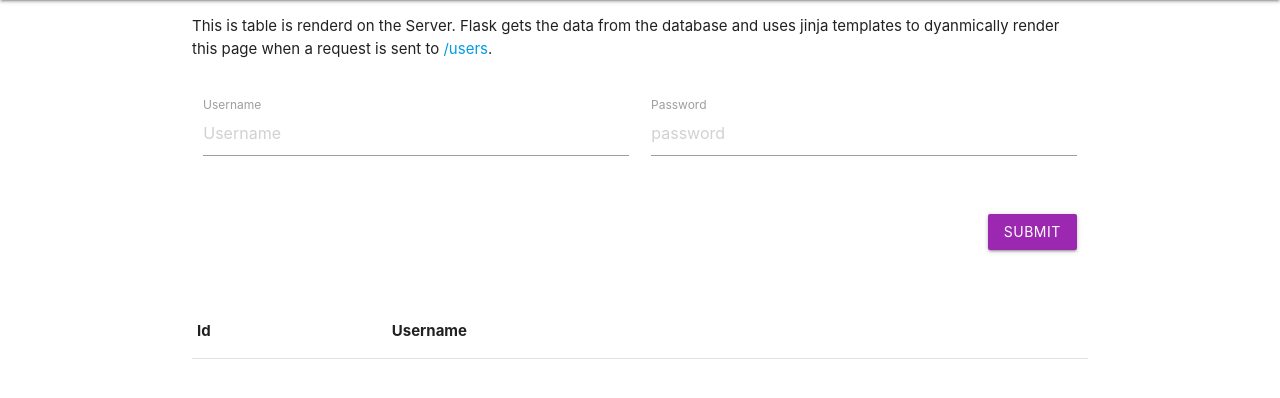
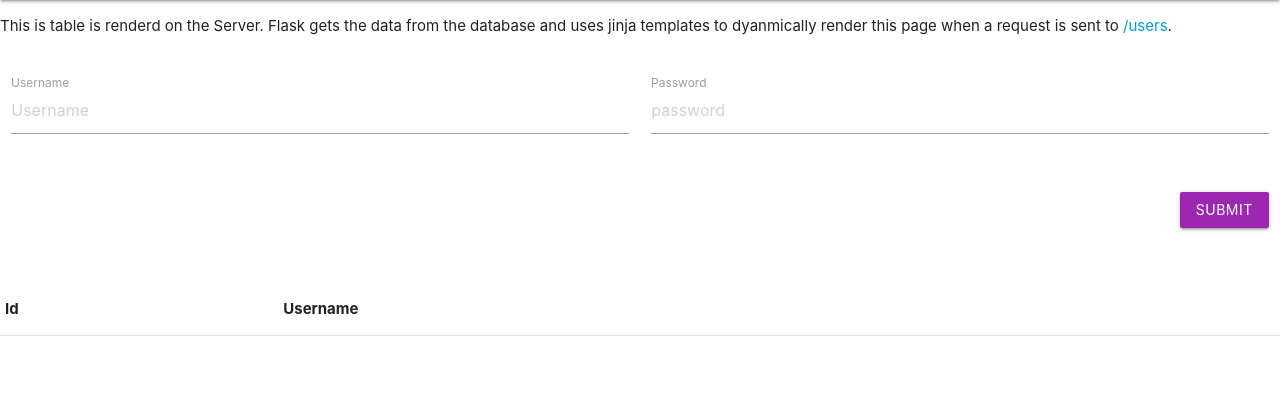
Before and after one commit to aamiryatali/UWI-Map, a Flask app: page /users in a window 1280 px wide. Shown: the part 64-462 px from the top of the page. Run offline with Flask 3, Linux system fonts and the light colour scheme; lists and menus that the app fills with data are empty.

Commit message:
somehow everything broke, i just copy pasted an old image back here

```diff
--- a/App/templates/layout.html
+++ b/App/templates/layout.html
@@ -54,11 +54,19 @@
           }
 
           #map {
-            height: 600px;
+            left:25vw;
+            height: 100vh;
+            width: 100vw;
+          }
+
+          p{
+            left: 80vw;
+            bottom: 50vh;
+            z-index: 1000;
           }
       </style>
 
-    <div class="container" id="content">{% block content %}{% endblock %}</div>
+    <div id="content">{% block content %}{% endblock %}</div>
 
     <script src="https://cdnjs.cloudflare.com/ajax/libs/materialize/1.0.0/js/materialize.min.js"></script>
     <script>
```
Also changed, not shown: App/templates/index.html (+15 -5 lines).
